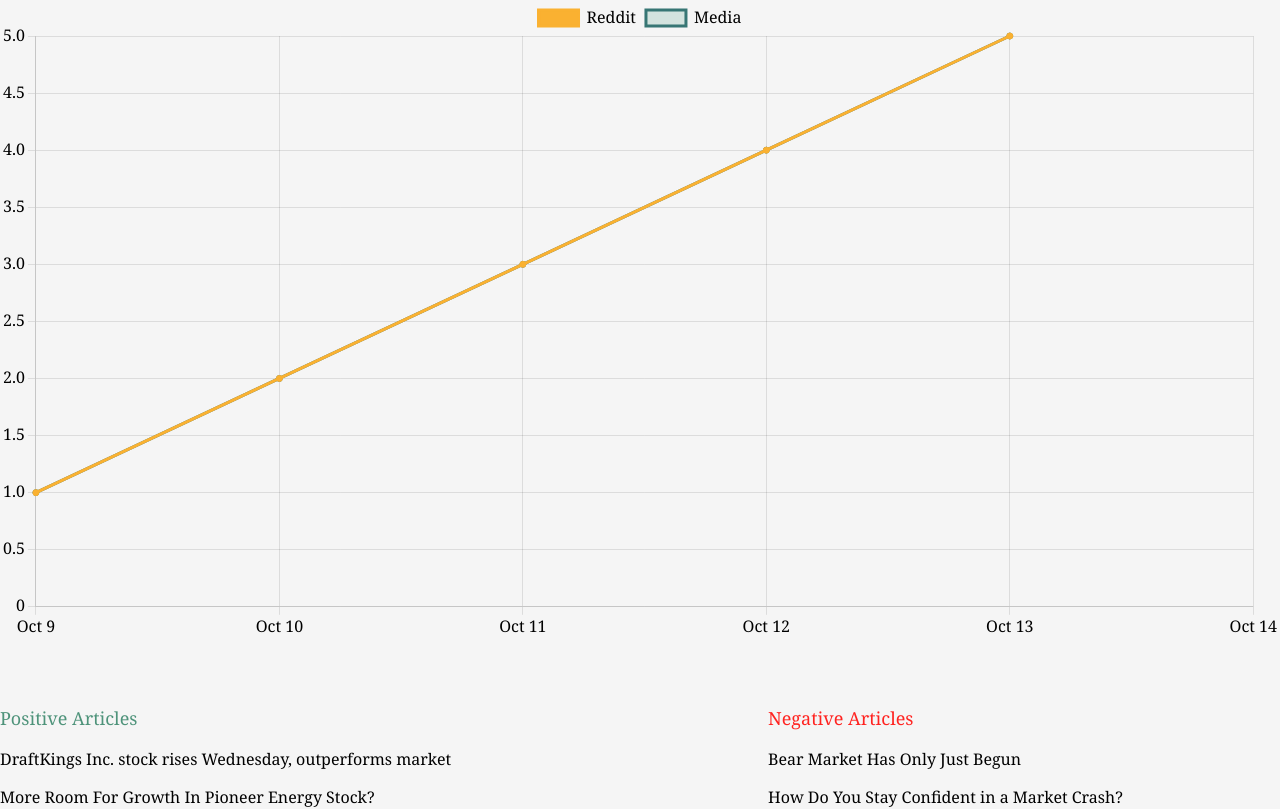
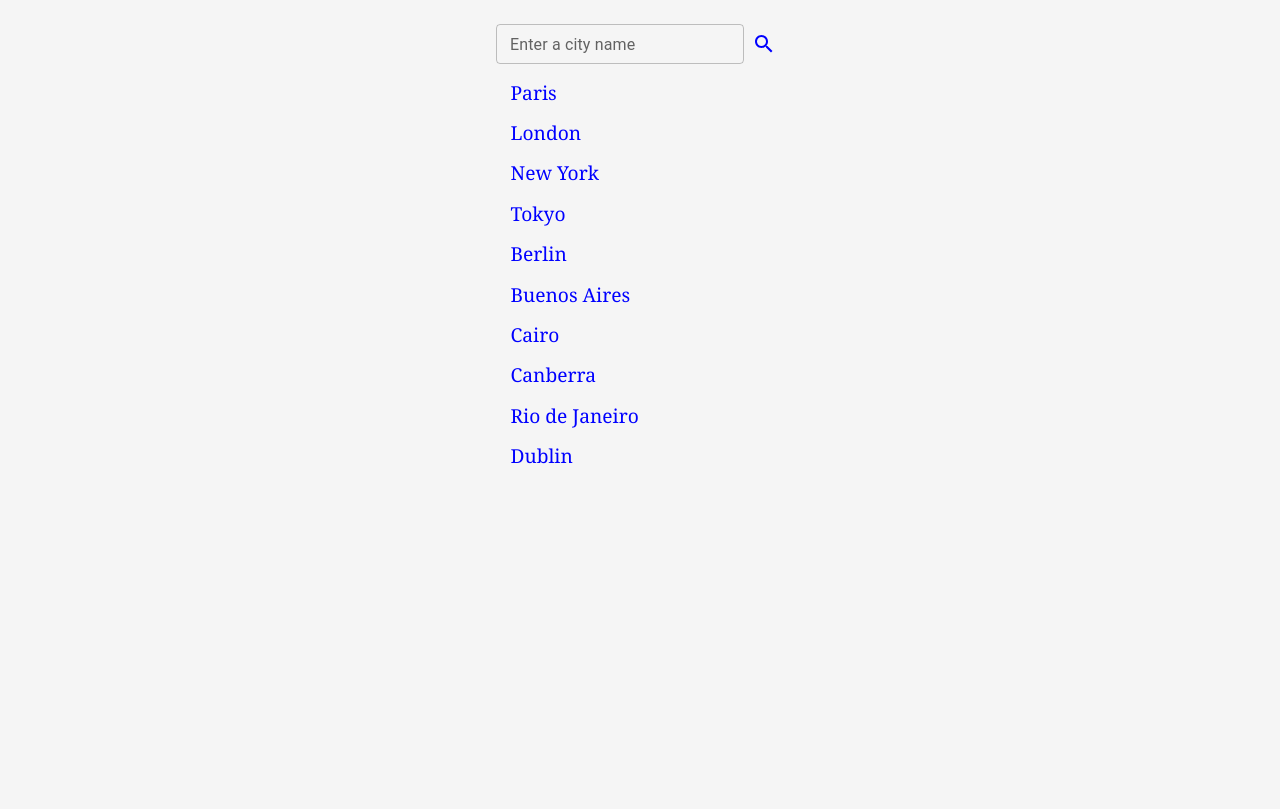
Before and after one commit to Tony-beeper/BetterStockingU, a React (Create React App) app in the folder frontend/: page / in a window 1280 px wide. Shown: the top 809 px of the page. Built offline with nearby package versions, Linux system fonts and the light colour scheme; no server answers.

Commit message:
search bar

```diff
--- a/frontend/package.json
+++ b/frontend/package.json
@@ -3,6 +3,12 @@
   "version": "0.1.0",
   "private": true,
   "dependencies": {
+    "@emotion/react": "^11.10.4",
+    "@emotion/styled": "^11.10.4",
+    "@material-ui/core": "^4.12.4",
+    "@material-ui/icons": "^4.11.3",
+    "@mui/icons-material": "^5.10.9",
+    "@mui/material": "^5.10.9",
     "@testing-library/jest-dom": "^5.16.4",
     "@testing-library/react": "^13.2.0",
     "@testing-library/user-event": "^13.5.0",
--- a/frontend/src/App.css
+++ b/frontend/src/App.css
@@ -1,5 +1,6 @@
 .my_app {
     margin-bottom: 5em;
+    padding-top: 1em;
 }
 
 .pos_neg {
@@ -26,3 +27,16 @@
 .neg_title {
     color: #FF2320;
 }
+
+.search-bar-text {
+
+    padding: 0.1em;
+    justify-content: normal;
+    font-size: 0.8em;
+    color: blue;
+    margin: 0.5em;
+    width: 250px;
+    border-color: green;
+    border-width: 10px;
+
+}
--- a/frontend/src/App.js
+++ b/frontend/src/App.js
@@ -3,67 +3,53 @@ import Header from "./components/header/header";
 import { useEffect, useState } from "react";
 import axios from "axios";
 import SentimentChart from "./components/sentimentChart/sentimentChart";
+import SearchBar from "./components/SearchBar/SearchBar";
 
 function App() {
-  const [chart, setChart] = useState(<div></div>);
-  const [header, setHeader] = useState(<div></div>);
-  const pos = [
-    "DraftKings Inc. stock rises Wednesday, outperforms market",
-    "More Room For Growth In Pioneer Energy Stock?",
-    "After Dismal Performance Last Month, L'Oreal Stock Looks Set To Rebound",
-    "The stock market is close to finding its bottom as corporate share buybacks surge to record highs, JPMorgan says",
-    "GameStop Unveils Crypto and NFT Wallet, Shares up 3%",
+    const filterData = (query, data) => {
+        if (!query) {
+            return data;
+        } else {
+            return data.filter((d) =>
+                d.toLowerCase().includes(query.toLowerCase())
+            );
+        }
+    };
+    const data = [
+        "Paris",
+        "London",
+        "New York",
+        "Tokyo",
+        "Berlin",
+        "Buenos Aires",
+        "Cairo",
+        "Canberra",
+        "Rio de Janeiro",
+        "Dublin",
     ];
-  const neg = [
-    "Bear Market Has Only Just Begun",
-    "How Do You Stay Confident in a Market Crash?",
-    "Here's 1 of the Biggest Problems With Airbnb Stock",
-    "Should You Buy Stocks With An Impending Bear Market And Possible Recession?",
-    "Costco Q3 Earnings Preview: Don't Fall With It Any Longer (NASDAQ:COST)",
-  ];
+    const [searchQuery, setSearchQuery] = useState("");
+    const dataFiltered = filterData(searchQuery, data);
 
-  let pos_p = pos.map((p) => {
-    return <p>{p}</p>;
-  });
-
-  let neg_p = neg.map((n) => {
-    return <p>{n}</p>;
-  });
-
-  useEffect(() => {
-    axios({
-      method: "get",
-      url: process.env.REACT_APP_REST_API + "/api/reddit",
-    }).then((res) => {
-      axios({
-        method: "get",
-        url: process.env.REACT_APP_REST_API + "/api/news",
-      }).then((news) => {
-        console.log();
-        if (news.data.data[0].chart_data[0] < 0) {
-          setHeader(<Header sentiment="negative" />);
-        } else {
-          setHeader(<Header sentiment="positive" />);
-        }
-        setChart(<SentimentChart reddit={[1, 2, 3]} news={[1, 2, 3]} />);
-      });
-    });
-  }, []);
+    useEffect(() => {}, []);
 
     return (
         <div className="my_app">
-      {header}
-      {/* {chart} */}
-      <SentimentChart reddit={[1, 2, 3]} news={[1, 2, 3]} />
-      <div className="pos_neg">
-        <div className="pos_list">
-          <p className="pos_title">Positive Articles</p>
-          {pos_p}
+            <SearchBar
+                searchQuery={searchQuery}
+                setSearchQuery={setSearchQuery}
+            />
+            <div style={{ padding: 3 }}>
+                {dataFiltered.map((d, index) => (
+                    <div
+                        className="search-bar-text"
+                        key={index}
+                        onClick={(e) => {
+                            setSearchQuery(d);
+                        }}
+                    >
+                        {d}
                     </div>
-        <div className="neg_list">
-          <p className="neg_title">Negative Articles</p>
-          {neg_p}
-        </div>
+                ))}
             </div>
         </div>
     );
--- /dev/null
+++ b/frontend/src/components/SearchBar/SearchBar.js
@@ -0,0 +1,26 @@
+import IconButton from "@mui/material/IconButton";
+import SearchIcon from "@mui/icons-material/Search";
+import TextField from "@mui/material/TextField";
+
+const SearchBar = ({ setSearchQuery, searchQuery }) => {
+    return (
+        <form>
+            <TextField
+                id="search-bar"
+                className="text"
+                onInput={(e) => {
+                    setSearchQuery(e.target.value);
+                }}
+                label="Enter a city name"
+                variant="outlined"
+                placeholder="Search..."
+                size="small"
+                value={searchQuery}
+            />
+            <IconButton type="submit" aria-label="search">
+                <SearchIcon style={{ fill: "blue" }} />
+            </IconButton>
+        </form>
+    );
+};
+export default SearchBar;
```
Also changed, not shown: 2 other files (tests, documents, lock files or other folders). Lines whose indentation alone changed are shown as unchanged.
